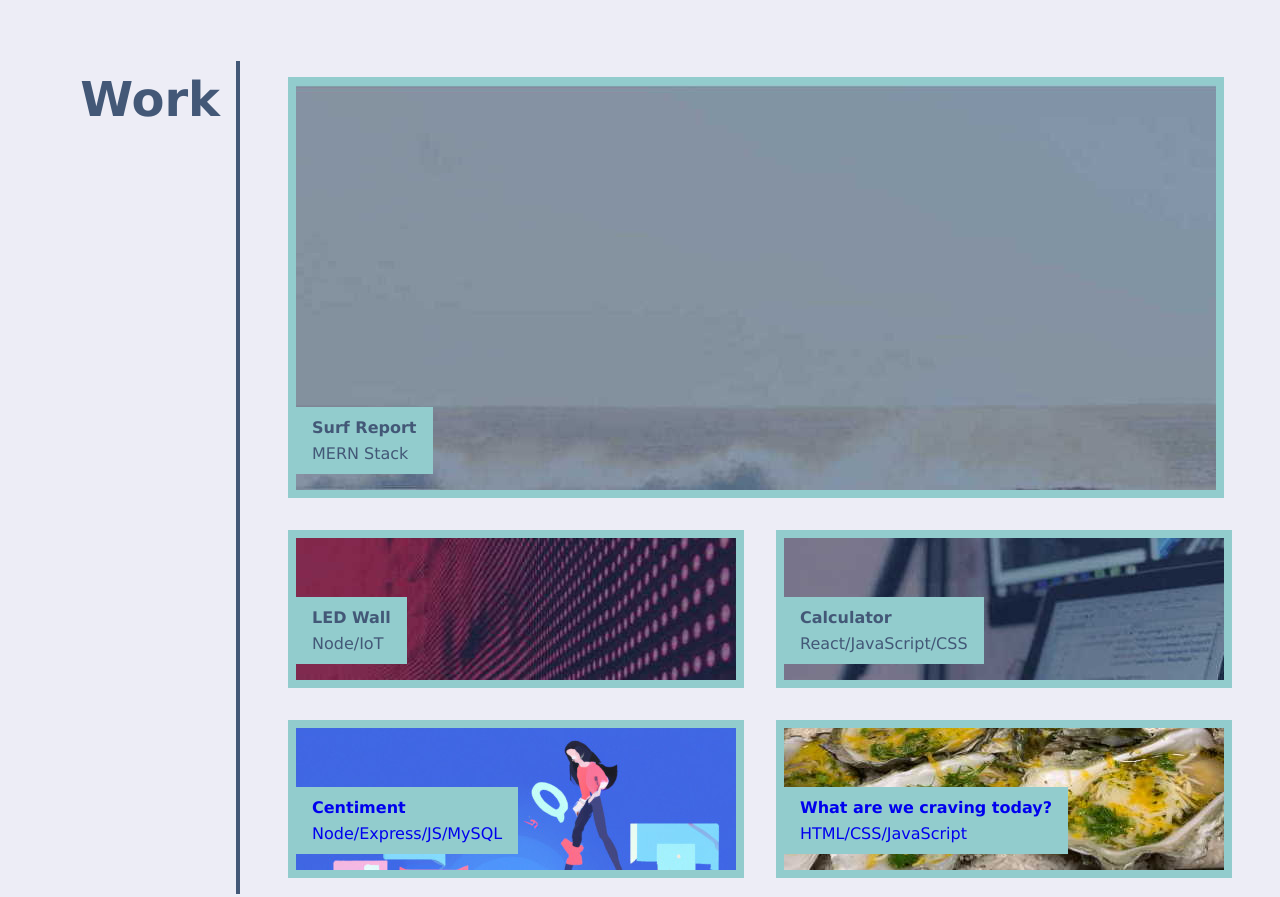
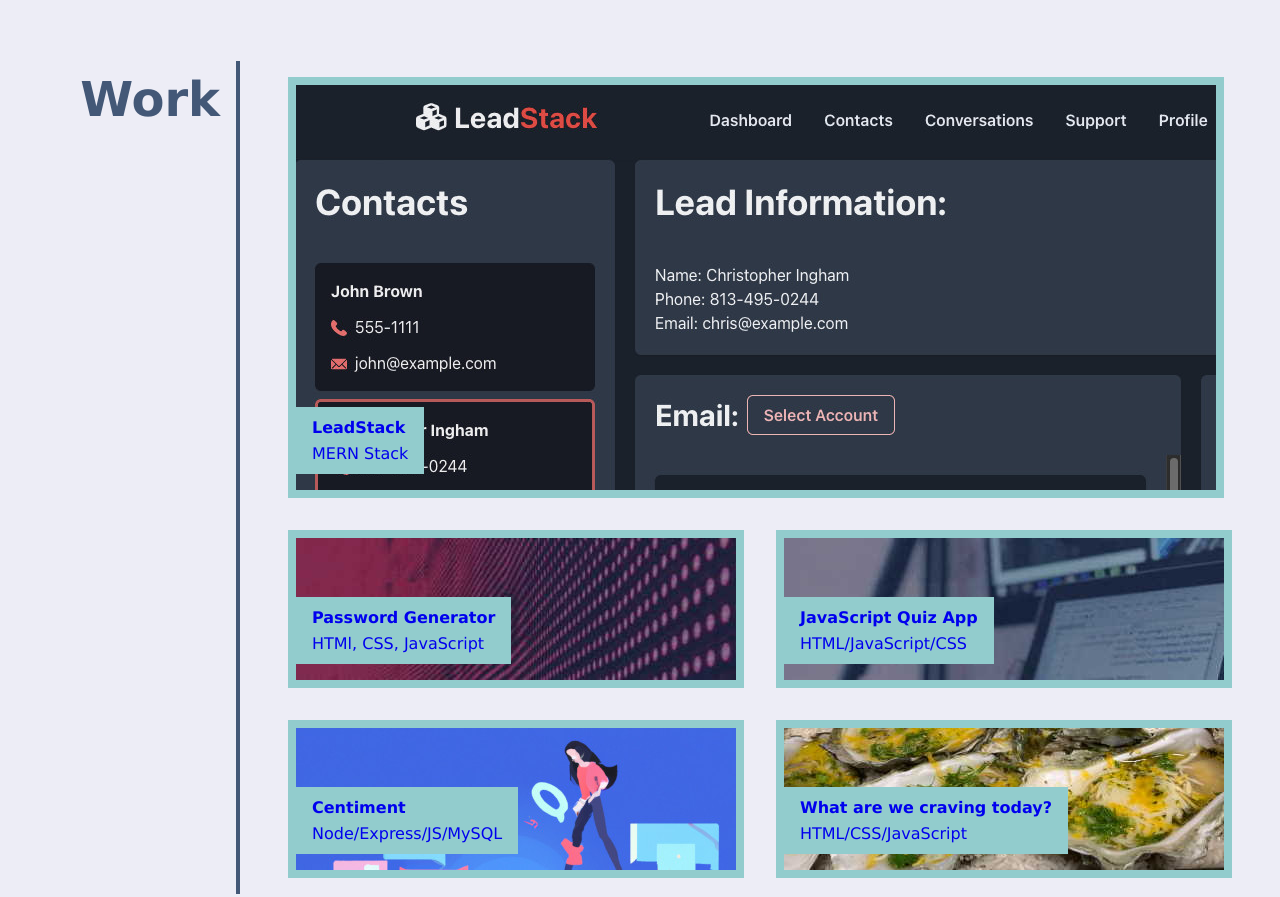
Before and after one commit to OlgaGav/portfolio, a plain HTML site: page index.html in a window 1280 px wide. Shown: the part 612-1509 px from the top of the page. Drawn offline with Linux system fonts and the light colour scheme.

Commit message:
added links to projects

```diff
--- a/index.html
+++ b/index.html
@@ -60,18 +60,24 @@
       <section class="container" id="work">
         <h3 class="container-left">Work</h3>
         <div class="projects">
+          <a href="https://github.com/isayahdurst/leadstack" target="_blank">
             <section class="project">
               <div class="project-card">
                 <img
-                src="assets/images/project-surf.jpg"
-                alt="abstract picture in grey color with perspective view of foggy field"
+                  src="assets/images/project-leadstack.jpg"
+                  alt="conversation tab with contact cards on hte left in dark mode"
                 />
                 <div class="project-header">
-                <h4>Surf Report</h4>
+                  <h4>LeadStack</h4>
                   <p>MERN Stack</p>
                 </div>
               </div>
             </section>
+          </a>
+          <a
+            href="https://github.com/OlgaGav/password-generator"
+            target="_blank"
+          >
             <section class="project">
               <div class="project-card">
                 <img
@@ -79,11 +85,16 @@
                   alt="zoomed-in LED screen with visible luminous pixels"
                 />
                 <div class="project-header">
-                <h4>LED Wall</h4>
-                <p>Node/IoT</p>
+                  <h4>Password Generator</h4>
+                  <p>HTMl, CSS, JavaScript</p>
                 </div>
               </div>
             </section>
+          </a>
+          <a
+            href="https://github.com/OlgaGav/quick-javascript-quiz"
+            target="_blank"
+          >
             <section class="project">
               <div class="project-card">
                 <img
@@ -91,15 +102,13 @@
                   alt="laptop with code on the screen"
                 />
                 <div class="project-header">
-                <h4>Calculator</h4>
-                <p>React/JavaScript/CSS</p>
+                  <h4>JavaScript Quiz App</h4>
+                  <p>HTML/JavaScript/CSS</p>
                 </div>
               </div>
             </section>
-          <a
-            href="https://centiment-inc.herokuapp.com/"
-            target="_blank"
-          >
+          </a>
+          <a href="https://centiment-inc.herokuapp.com/" target="_blank">
             <section class="project">
               <div class="project-card">
                 <img
@@ -112,6 +121,7 @@
                 </div>
               </div>
             </section>
+          </a>
           <a
             href="https://olgagav.github.io/what-am-i-craving-today"
             target="_blank"
```
Also changed, not shown: assets/images/project-leadstack.jpg (added). Lines whose indentation alone changed are shown as unchanged.
